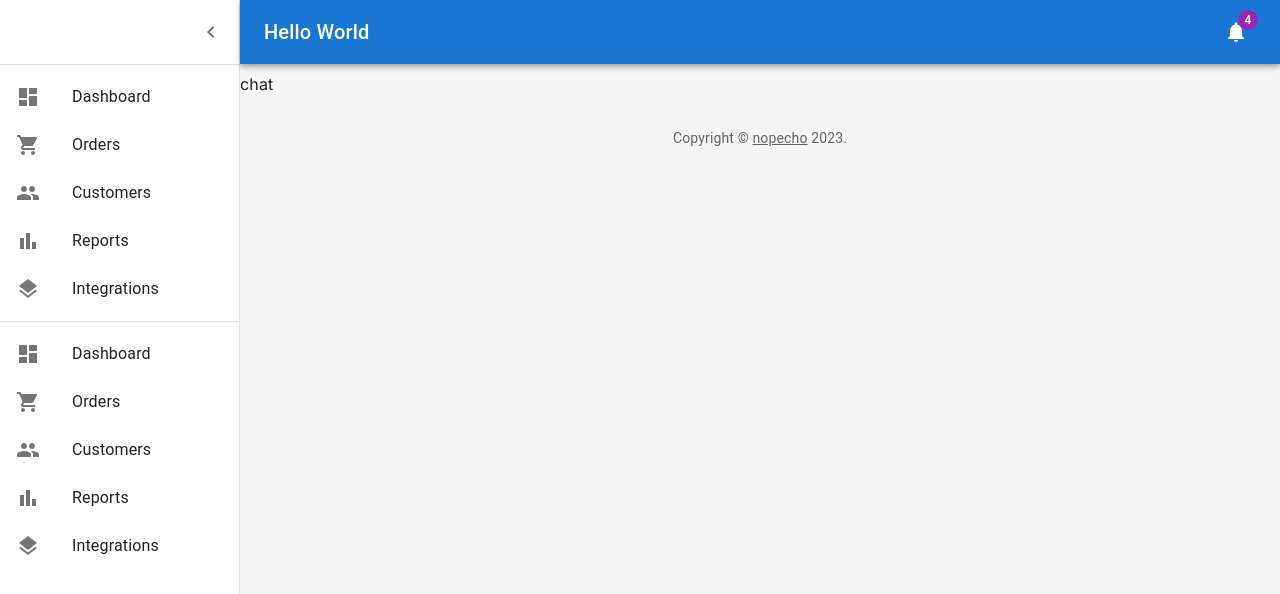
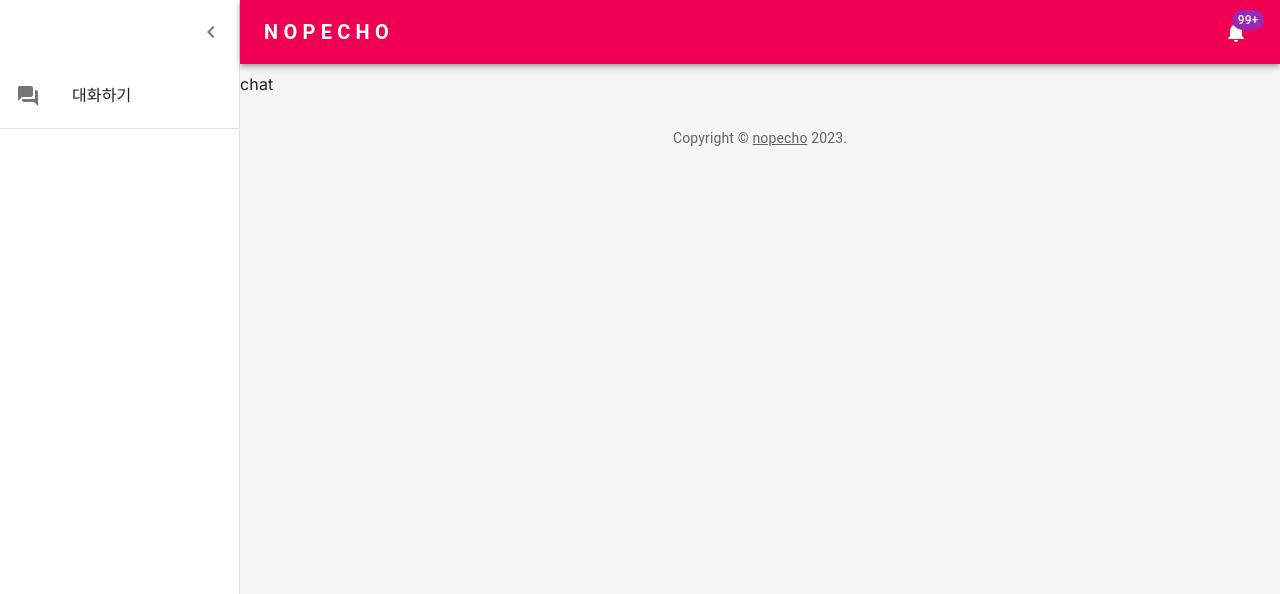
Before and after one commit to simple-is-the-best/sib-front, a Next.js app: page /chat in a window 1280 px wide. Shown: the top 594 px of the page. Built offline with nearby package versions, Linux system fonts and the light colour scheme.

Commit message:
style: css

```diff
--- a/next.config.js
+++ b/next.config.js
@@ -1,8 +1,8 @@
 /** @type {import('next').NextConfig} */
 const nextConfig = {
   experimental: {
-    appDir: true,
-  },
+    appDir: true
+  }
 }
 
 module.exports = nextConfig
--- a/package.json
+++ b/package.json
@@ -3,7 +3,7 @@
   "version": "0.1.0",
   "private": true,
   "scripts": {
-    "dev": "next dev --turbo",
+    "dev": "next dev",
     "build": "next build",
     "start": "next start --turbo",
     "lint": "next lint"
--- a/src/app/(components)/(shared)/(layout)/MainList.tsx
+++ /dev/null
@@ -1,44 +0,0 @@
-'use client'
-import {ListItemText, ListItemButton, ListItemIcon} from "@mui/material"
-import DashboardIcon from '@mui/icons-material/Dashboard';
-import ShoppingCartIcon from '@mui/icons-material/ShoppingCart';
-import PeopleIcon from '@mui/icons-material/People';
-import BarChartIcon from '@mui/icons-material/BarChart';
-import LayersIcon from '@mui/icons-material/Layers';
-
-export const MainList = () => {
-    return(
-        <>
-            <ListItemButton>
-                <ListItemIcon>
-                    <DashboardIcon/>
-                </ListItemIcon>
-                <ListItemText primary="Dashboard"/>
-            </ListItemButton>
-            <ListItemButton>
-                <ListItemIcon>
-                    <ShoppingCartIcon/>
-                </ListItemIcon>
-                <ListItemText primary="Orders"/>
-            </ListItemButton>
-            <ListItemButton>
-                <ListItemIcon>
-                    <PeopleIcon/>
-                </ListItemIcon>
-                <ListItemText primary="Customers"/>
-            </ListItemButton>
-            <ListItemButton>
-                <ListItemIcon>
-                    <BarChartIcon/>
-                </ListItemIcon>
-                <ListItemText primary="Reports"/>
-            </ListItemButton>
-            <ListItemButton>
-                <ListItemIcon>
-                    <LayersIcon/>
-                </ListItemIcon>
-                <ListItemText primary="Integrations"/>
-            </ListItemButton>
-        </>
-    )
-}
--- a/src/app/chat/page.tsx
+++ b/src/app/chat/page.tsx
@@ -1,5 +1,3 @@
-'use client'
-
 export default function Chat() {
     return(
         <div>
--- a/src/app/layout.tsx
+++ b/src/app/layout.tsx
@@ -1,7 +1,7 @@
 import '../../styles/globals.css'
 import React  from "react";
 import {Inter} from "next/font/google";
-import Layout from "./(components)/(shared)/(layout)/Layout";
+import Layout from "../components/shared/layout/Layout";
 
 export const metadata = {
     title: 'Create Next App',
--- a/src/app/(components)/(shared)/(layout)/Layout.tsx
+++ b/src/components/shared/layout/Layout.tsx
@@ -39,8 +39,7 @@ const Layout = ({children}: IProps) => {
             <Box sx={{display: 'flex'}}>
                 <CssBaseline/>
 
-
-                <AppBar position="absolute" open={open}>
+                <AppBar position="absolute" open={open} style={{background: "#EF0052"}}>
                     <Toolbar sx={{pr: '24px'}}>
                         <IconButton
                             edge="start"
@@ -57,17 +56,17 @@ const Layout = ({children}: IProps) => {
                             color="inherit"
                             noWrap
                             sx={{flexGrow: 1}}
+                            fontWeight={"bold"}
                         >
-                            Hello World
+                             N O P E C H O
                         </Typography>
                         <IconButton color="inherit">
-                            <Badge badgeContent={4} color="secondary">
+                            <Badge badgeContent={1000} color="secondary">
                                 <NotificationsIcon/>
                             </Badge>
                         </IconButton>
                     </Toolbar>
                 </AppBar>
-
 
                 <Drawer variant="permanent" open={open}>
                     <Toolbar
@@ -82,14 +81,11 @@ const Layout = ({children}: IProps) => {
                             <ChevronLeftIcon/>
                         </IconButton>
                     </Toolbar>
-                    <Divider/>
                     <List component="nav">
                         <MainList/>
                         <Divider sx={{my: 1}}/>
-                        <MainList/>
                     </List>
                 </Drawer>
-
 
                 <Box component="main"
                      sx={{
--- /dev/null
+++ b/src/components/shared/layout/MainList.tsx
@@ -0,0 +1,22 @@
+'use client'
+import {ListItemText, ListItemButton, ListItemIcon} from "@mui/material"
+import ForumRoundedIcon from '@mui/icons-material/ForumRounded';
+import DashboardIcon from '@mui/icons-material/Dashboard';
+import ShoppingCartIcon from '@mui/icons-material/ShoppingCart';
+import PeopleIcon from '@mui/icons-material/People';
+import BarChartIcon from '@mui/icons-material/BarChart';
+import LayersIcon from '@mui/icons-material/Layers';
+import {fontWeight} from "@mui/system";
+
+export const MainList = () => {
+    return(
+        <>
+            <ListItemButton >
+                <ListItemIcon>
+                    <ForumRoundedIcon/>
+                </ListItemIcon>
+                <ListItemText style={{fontWeight: "bold"}} primary="대화하기"/>
+            </ListItemButton>
+        </>
+    )
+}
```
Also changed, not shown: 1 other file (tests, documents, lock files or other folders).
